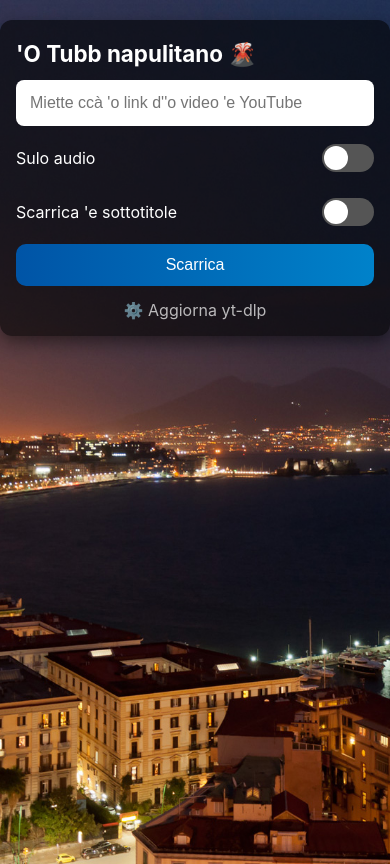
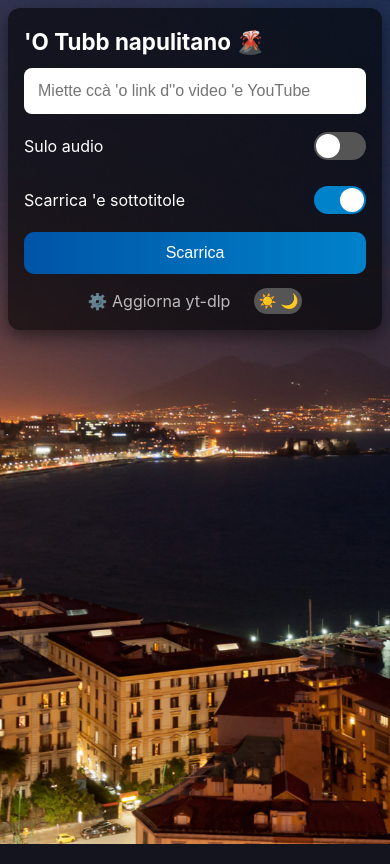
Before and after one commit to ltpitt/youtube-napoletano, a Flask app: page / in a window 390 px wide. Run offline with Flask 3, Linux system fonts and the light colour scheme; some libraries are stand-ins or nearby versions.

Commit message:
perf: optimize metadata fetch with curl, add dark/light mode, refine UI
- Replace slow yt-dlp JSON parsing with fast curl + regex (og:title, og:image)
- Simplify metadata card to show only embedded YouTube video player
- Add dark/light theme toggle with localStorage persistence
- Add responsive card margins for mobile (0.5em), maintain desktop layout
- Add error handling with beautiful message bar UX
- Update tests to validate new metadata structure
- Apply PEP8 formatting across codebase
- Add naples-dark-mode.jpg and naples-light-mode.jpeg backgrounds

```diff
--- a/static/app.js
+++ b/static/app.js
@@ -80,15 +80,29 @@ function copyToClipboard(btn) {
     });
 }
 
+/* ── Extract YouTube video ID from URL ────────────────────────────────── */
+function extractYouTubeId(url) {
+    var match = url.match(/(?:youtube\.com\/watch\?v=|youtu\.be\/)([^&\n?#]+)/);
+    return match ? match[1] : null;
+}
+
 /* ── Metadata card ───────────────────────────────────────────────────── */
-function renderMetadata(meta) {
+function renderMetadata(meta, originalUrl) {
     var card = document.getElementById('metaCard');
     topbarDone();
-    if (!meta) { card.style.display = 'none'; return; }
-    document.getElementById('metaThumb').src = meta.thumbnail || '';
-    document.getElementById('metaTitle').textContent = meta.title || meta.webpage_url || '';
-    document.getElementById('metaDesc').textContent = meta.description || '';
-    card.style.display = 'flex';
+    if (!meta || !originalUrl) { card.style.display = 'none'; return; }
+
+    // Extract YouTube video ID and embed
+    var videoId = extractYouTubeId(originalUrl);
+    var videoFrame = document.getElementById('videoFrame');
+
+    if (videoId) {
+        videoFrame.src = 'https://www.youtube.com/embed/' + videoId + '?rel=0';
+        card.style.display = 'flex';
+    } else {
+        card.style.display = 'none';
+        showMessage('Nun riesco a truvà \'o video. Verifica che \'o link sia corretta!', 'error');
+    }
 }
 
 /* ── Progress container helpers ──────────────────────────────────────── */
@@ -122,6 +136,13 @@ function connectToDownloadStream(eventSourceUrl, initialMessage) {
     var progressBar  = document.getElementById('progressBar');
     var progressInfo = document.getElementById('progressInfo');
 
+    // Extract video URL from query string if present
+    var videoUrl = null;
+    var urlMatch = eventSourceUrl.match(/[?&]url=([^&]+)/);
+    if (urlMatch) {
+        videoUrl = decodeURIComponent(urlMatch[1]);
+    }
+
     messageBox.innerHTML = '';
     topbarStart();
     showProgress('<span class="progress-icon">⬇️</span><span>' + (initialMessage || "Sto accumincianno...") + '</span>');
@@ -136,7 +157,7 @@ function connectToDownloadStream(eventSourceUrl, initialMessage) {
 
     eventSource.addEventListener('status', function(e) {
         var data = JSON.parse(e.data);
-        if (data.metadata) { renderMetadata(data.metadata); }
+        if (data.metadata) { renderMetadata(data.metadata, videoUrl || data.url); }
         if (data.message)  { progressInfo.textContent = data.message; }
     });
 
@@ -201,7 +222,7 @@ window.addEventListener('DOMContentLoaded', function() {
                 clearDownloadId();
                 showMessage(data.error || "'O scarricamento s'è arricettato", 'error');
             } else {
-                if (data.metadata) { renderMetadata(data.metadata); }
+                if (data.metadata) { renderMetadata(data.metadata, data.url); }
                 connectToDownloadStream(
                     '/download_stream?download_id=' + id,
                     "Recuperanno 'o scarricamento 'e prima..."
@@ -233,7 +254,30 @@ document.getElementById('updateLink').onclick = function(e) {
             showMessage('Errore \'e rete', 'error', details);
         });
 };
+/* ── Theme toggle ──────────────────────────────────────────────────── */
+(function() {
+    var themeCheckbox = document.getElementById('themeCheckbox');
+    var savedTheme = localStorage.getItem('theme') || 'dark';
 
+    function applyTheme(theme) {
+        if (theme === 'light') {
+            document.body.classList.add('light-mode');
+            themeCheckbox.checked = true;
+        } else {
+            document.body.classList.remove('light-mode');
+            themeCheckbox.checked = false;
+        }
+        localStorage.setItem('theme', theme);
+    }
+
+    // Apply saved theme on load
+    applyTheme(savedTheme);
+
+    // Toggle theme on checkbox change
+    themeCheckbox.addEventListener('change', function() {
+        applyTheme(this.checked ? 'light' : 'dark');
+    });
+})();
 /* ── Metadata fetch on paste / type ─────────────────────────────────── */
 (function() {
     var input = document.getElementById('urlInput');
@@ -246,9 +290,17 @@ document.getElementById('updateLink').onclick = function(e) {
         fetch('/metadata?url=' + encodeURIComponent(val))
             .then(function(r) { return r.json(); })
             .then(function(data) {
-                renderMetadata((data && data.metadata) ? data.metadata : null);
+                if (data.error) {
+                    renderMetadata(null);
+                    showMessage(data.error, 'error');
+                } else {
+                    renderMetadata((data && data.metadata) ? data.metadata : null, val);
+                }
             })
-            .catch(function() { renderMetadata(null); });
+            .catch(function(err) {
+                renderMetadata(null);
+                showMessage('Errore \'e rete o URL nun valida', 'error');
+            });
     }
 
     input.addEventListener('paste', function() {
--- a/static/style.css
+++ b/static/style.css
@@ -4,19 +4,32 @@
   --accent-2: #0054a6;
   --muted: rgba(255,255,255,0.7);
   --card: rgba(0,0,0,0.6);
+  --text-color: #fff;
+  --bg-color: url('/static/naples-dark-mode.jpg');
+}
+
+body.light-mode {
+  --accent: #0066a1;
+  --accent-2: #004080;
+  --muted: rgba(0,0,0,0.6);
+  --card: rgba(255,255,255,0.85);
+  --text-color: #1a1a1a;
+  --bg-color: url('/static/naples-light-mode.jpeg');
 }
 html,body{
-  height:100%;
+  height:100vh;
   margin:0;
+  overflow-x: hidden;
   font-family: -apple-system, BlinkMacSystemFont, "Segoe UI", Roboto, "Helvetica Neue", Arial;
-  background: url('/static/naples-background.jpg') no-repeat center center fixed;
+  background: var(--bg-color) no-repeat center center fixed;
   background-size: cover;
-  color: #fff;
+  color: var(--text-color);
+  transition: color 0.3s ease;
 }
 .container{
   position:relative;
   max-width:720px;
-  margin:20px auto;
+  margin:0.5em auto 0;
   padding:16px;
   background:var(--card);
   border-radius:12px;
@@ -33,12 +46,10 @@ h1{font-size:1.4rem;margin:4px 0 12px}
 button{background:linear-gradient(90deg,var(--accent-2),var(--accent));color:#fff;border:none;padding:12px;border-radius:10px;font-size:1rem}
 button:active{transform:translateY(1px)}
 @keyframes shimmer{0%{background-position:200% 0}100%{background-position:-200% 0}}
-.meta-card{display:flex;gap:12px;align-items:flex-start;padding:12px;background:rgba(255,255,255,0.06);border-radius:8px;margin-top:8px;animation:fadeIn 0.4s ease-in;border:1px solid rgba(0,130,202,0.2)}
+.meta-card{display:flex;flex-direction:column;gap:12px;padding:0;background:transparent;border-radius:8px;margin-top:8px;animation:fadeIn 0.4s ease-in;border:none}
 @keyframes fadeIn{from{opacity:0;transform:translateY(-4px)}to{opacity:1;transform:translateY(0)}}
-.meta-thumb{width:96px;height:54px;object-fit:cover;border-radius:6px;flex-shrink:0}
-.meta-body{flex:1;min-width:0}
-.meta-title{font-weight:600;color:#fff;line-height:1.3}
-.meta-desc{font-size:0.85rem;color:var(--muted);margin-top:4px;line-height:1.25;word-wrap:break-word}
+.video-player{width:100%;aspect-ratio:16/9;background:#000;border-radius:8px;overflow:hidden;box-shadow:0 2px 8px rgba(0,130,202,0.2)}
+.video-frame{width:100%;height:100%;border:none}
 .progress-container{display:none;margin-top:16px;padding:16px;border-radius:10px;background:linear-gradient(135deg, rgba(0,130,202,0.12), rgba(0,82,166,0.08));border:1px solid rgba(0,130,202,0.2);animation:fadeIn 0.3s ease-in}
 .progress-header{display:flex;align-items:center;gap:10px;margin-bottom:12px;font-weight:500;color:#fff}
 .progress-icon{font-size:1.2rem}
@@ -70,10 +81,66 @@ button:active{transform:translateY(1px)}
 .toggle-input:checked+.toggle-switch{background:var(--accent)}
 .toggle-switch::after{content:'';position:absolute;top:2px;left:2px;width:24px;height:24px;background:#fff;border-radius:50%;transition:left 0.3s}
 .toggle-input:checked+.toggle-switch::after{left:26px}
-.toggle-text{font-size:1rem;color:#fff;flex:1}
+.toggle-text{font-size:1rem;color:var(--text-color);flex:1}
+/* Theme toggle switch */
+.theme-toggle{
+  display:inline-flex;
+  align-items:center;
+  cursor:pointer;
+  margin-left:16px;
+}
+.theme-checkbox{
+  display:none;
+}
+.theme-slider{
+  position:relative;
+  display:inline-block;
+  width:48px;
+  height:26px;
+  background:#555;
+  border-radius:13px;
+  transition:background 0.3s ease;
+  flex-shrink:0;
+}
+.theme-slider::before{
+  content:'☀️';
+  position:absolute;
+  left:4px;
+  top:50%;
+  transform:translateY(-50%);
+  font-size:0.9rem;
+  z-index:2;
+}
+.theme-slider::after{
+  content:'🌙';
+  position:absolute;
+  right:4px;
+  top:50%;
+  transform:translateY(-50%);
+  font-size:0.9rem;
+  z-index:1;
+}
+.theme-checkbox:checked+.theme-slider{
+  background:var(--accent);
+}
 /* Indeterminate animation for loader state */
 .progress-bar.indeterminate{width:100%;background:linear-gradient(90deg,var(--accent-2),var(--accent),var(--accent-2));background-size:200% 100%;animation:pulse 1.6s linear infinite}
 @keyframes pulse{0%{background-position:0% 50%}50%{background-position:100% 50%}100%{background-position:0% 50%}}
+.footer{
+  margin-top:14px;
+  display:flex;
+  align-items:center;
+  justify-content:center;
+  gap:8px;
+  flex-wrap:wrap;
+}
+.footer a{
+  color:var(--muted);
+  text-decoration:none;
+}
+@media(max-width:719px){
+  .container{margin:0.5em 0.5em 0}
+}
 @media(min-width:720px){
   .container{padding:24px}
   h1{font-size:1.6rem}
--- a/templates/index.html
+++ b/templates/index.html
@@ -13,10 +13,8 @@
         <form id="downloadForm">
             <input id="urlInput" type="text" name="url" placeholder="Miette ccà 'o link d''o video 'e YouTube" required>
             <div id="metaCard" class="meta-card" style="display:none">
-                <img id="metaThumb" class="meta-thumb" src="" alt="thumbnail">
-                <div class="meta-body">
-                    <div id="metaTitle" class="meta-title"></div>
-                    <div id="metaDesc" class="meta-desc"></div>
+                <div id="videoPlayer" class="video-player">
+                    <iframe id="videoFrame" class="video-frame" src="" title="YouTube video" allow="accelerometer; autoplay; clipboard-write; encrypted-media; gyroscope; picture-in-picture"></iframe>
                 </div>
             </div>
             <div class="toggle-group">
@@ -29,7 +27,7 @@
             <div class="toggle-group">
                 <label class="toggle-label">
                     <span class="toggle-text">Scarrica 'e sottotitole</span>
-                    <input type="checkbox" name="subtitles" class="toggle-input">
+                    <input type="checkbox" name="subtitles" class="toggle-input" checked>
                     <span class="toggle-switch"></span>
                 </label>
             </div>
@@ -45,6 +43,10 @@
         <div id="messageBox"></div>
         <div class="footer">
             <a href="#" id="updateLink">⚙️ Aggiorna yt-dlp</a>
+            <label id="themeToggle" class="theme-toggle" title="Toggle dark/light mode">
+                <input type="checkbox" id="themeCheckbox" class="theme-checkbox">
+                <span class="theme-slider"></span>
+            </label>
         </div>
     </div>
     <script src="/static/app.js"></script>
--- a/youtube_napoletano/app.py
+++ b/youtube_napoletano/app.py
@@ -280,7 +280,7 @@ def download_status(download_id: str) -> Any:
 def metadata() -> Any:
     """Quick metadata lookup for a video URL.
 
-    Returns JSON: {title, description, thumbnail, webpage_url} or an error.
+    Returns JSON: {title, thumbnail} or an error.
     """
     video_url = (request.args.get("url") or "").strip()
     if not video_url or not YOUTUBE_URL_RE.match(video_url):
```
Also changed, not shown: tests/test_metadata.py (+28 -18 lines), youtube_napoletano/downloader.py (+28 -21 lines), static/naples-dark-mode.jpg (renamed from static/naples-background.jpg), static/naples-light-mode.jpeg (added), 2 other files.
